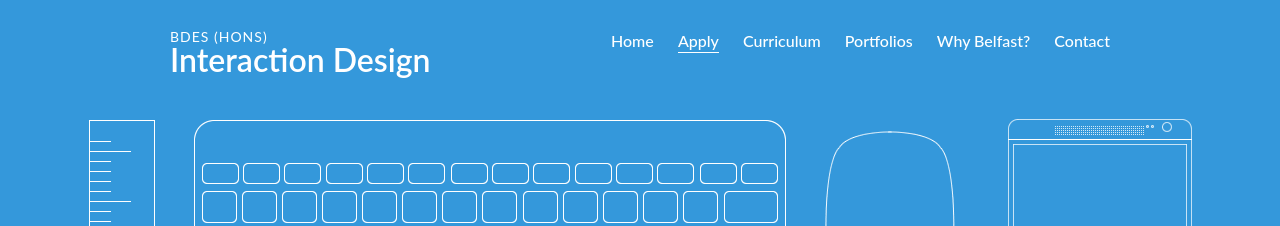
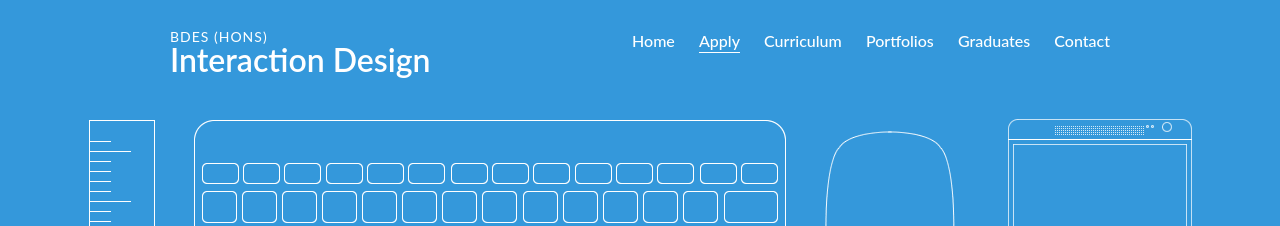
Before and after one commit to ixdbelfast/ixdbelfast.github.io, a Jekyll site: the page built from apply.html, in a window 1280 px wide. Shown: the top 226 px of the page. Built offline with Jekyll 4.4.1, drawn with Linux system fonts in a browser that asks for light colours; some of the changed lines change nothing that is shown.

Commit message:
updated nav

```diff
--- a/_includes/header.html
+++ b/_includes/header.html
@@ -16,11 +16,8 @@
         <li><a class="apply" href="{{ site.baseurl }}/apply/">Apply</a></li>
         <li><a class="curriculum" href="{{ site.baseurl }}/curriculum/">Curriculum</a></li>
         <li><a class="portfolios" href="{{ site.baseurl }}/portfolios/">Portfolios</a></li>
-        <!-- <li><a class="timetable" href="{{ site.baseurl }}/timetable/">Timetable</a></li> -->
-        <!--  <li><a class="timetable" href="{{ site.baseurl }}/timetable/">Timetable</a></li>-->
-      <!--  <li><a class="timetable" href="{{ site.baseurl }}/timetable/">Timetable</a></li> -->
-        <li><a class="why-belfast" href="{{ site.baseurl }}/why-belfast/">Why Belfast?</a></li>
-            <!--li><a class="journal" href="{{ site.baseurl }}/journal/">Journal</a></li>  -->
+        <li><a href="http://www.ixdbelfastgrads.com">Graduates</a></li>
+        <!--<li><a class="why-belfast" href="{{ site.baseurl }}/why-belfast/">Why Belfast?</a></li>-->
         <li><a class="contact" href="{{ site.baseurl }}/contact/">Contact</a></li>
       </ul>
 
--- a/apply.html
+++ b/apply.html
@@ -29,7 +29,7 @@ permalink: /apply/
 
 	<h2>What next?</h2>
 
-	<p>The BDes (Hons) Interaction Design is taught at the Ulster University, Belfast campus which has been redeveloped and provides an excellent environment for study in the heart of the City’s historic Cathedral Quarter. To find more about the course, visit the <a href="https://www.ulster.ac.uk/courses/course-finder/201819/interaction-design-14145">university web site</a>.</p>
+	<p>The BDes (Hons) Interaction Design is taught at the Ulster University, Belfast campus which has been redeveloped and provides an excellent environment for study in the heart of the City’s historic Cathedral Quarter. To find more about the course, visit the <a href="https://www.ulster.ac.uk/courses?query=interaction%20design%20~Full-time">university web site</a>.</p>
 
 	<h2>Interested in joining us?</h2>
 
```
